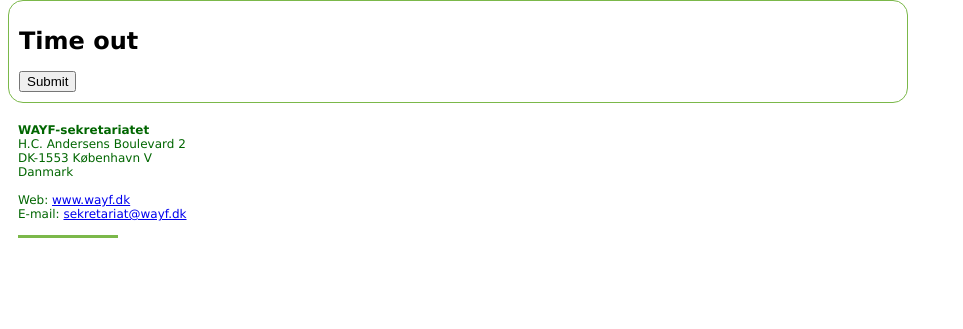
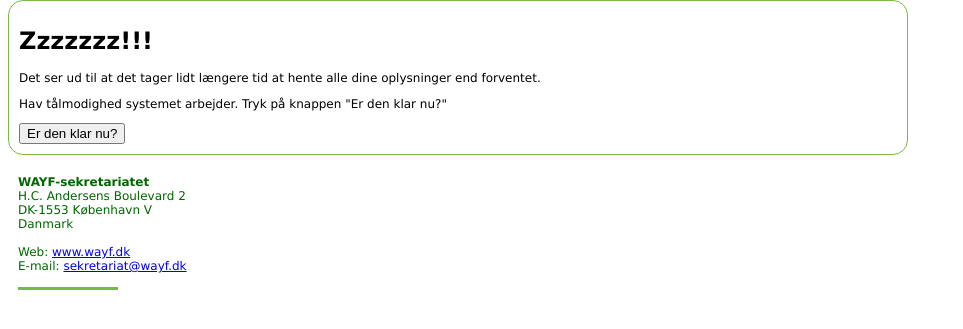
Before and after one commit to moffe42/jakob, a PHP site: template templates/timeout.tpl.php in a window 1280 px wide. Shown: the part 104-433 px from the top of the page, without its empty margins (0-963 px from the left). Run offline with PHP 8.4, Linux system fonts and the light colour scheme; the template is opened without the code that fills it: most values are stand-ins (such as "Sample title", 1, 10 or a date in 2020).

Commit message:
Updated the timeout template

```diff
--- a/templates/timeout.tpl.php
+++ b/templates/timeout.tpl.php
@@ -1,5 +1,7 @@
-<h1>Time out</h1>
+<h1>Zzzzzzz!!!</h1>
+<p>Det ser ud til at det tager lidt længere tid at hente alle dine oplysninger end forventet.</p>
+<p>Hav tålmodighed systemet arbejder. Tryk på knappen "Er den klar nu?"</p>
 <form method="post" action="">
 <input type="hidden" name="token" value="<?php echo $token; ?>" />
-    <input type="submit" value="Submit" />
+    <input type="submit" value="Er den klar nu?" />
 </form>
```
